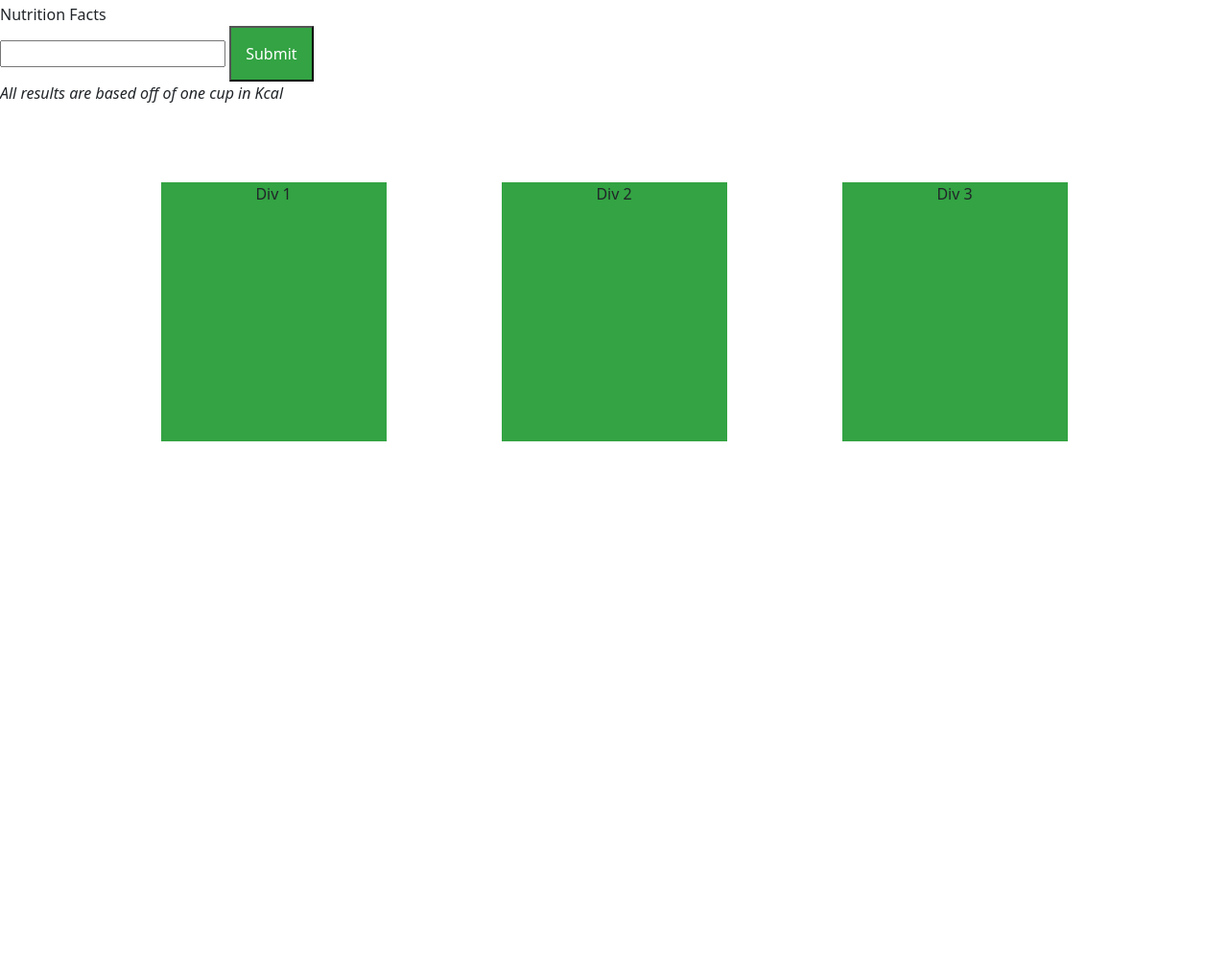
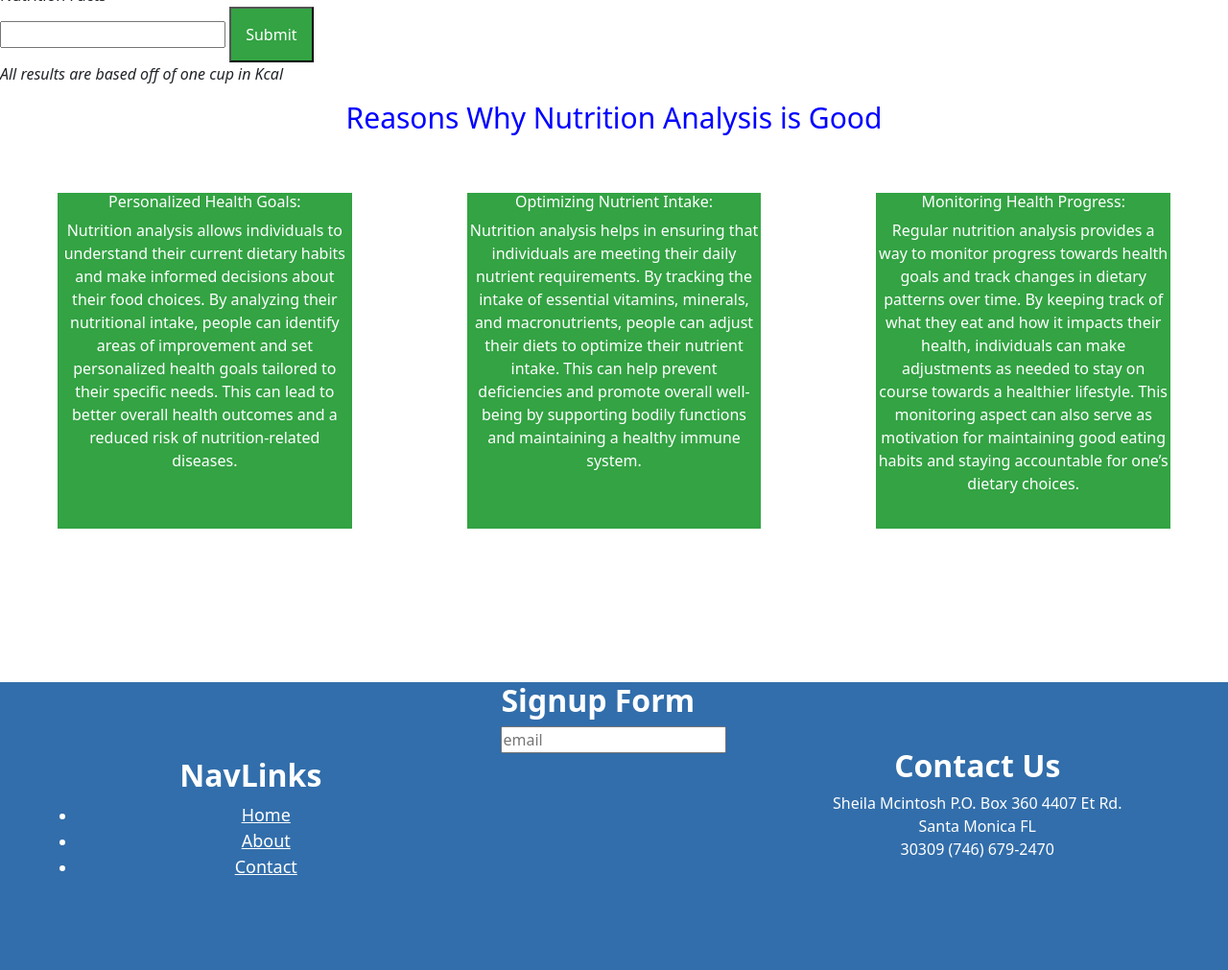
Before and after one commit to BeneathaH/Analyze-It, a plain HTML site: page index.html in a window 1280 px wide. Shown: the part 413-1424 px from the top of the page at 96% size. Before the commit the page ends 938 px from the top, so only its background shows below. Drawn offline with nearby package versions, Linux system fonts and the light colour scheme.

Commit message:
to be continued

```diff
--- a/index.html
+++ b/index.html
@@ -4,6 +4,7 @@
     <meta charset="UTF-8">
     <meta name="viewport" content="width=, initial-scale=1.0">
     <title>Analyze It</title>
+
     <link
     href="https://cdn.jsdelivr.net/npm/bootstrap@5.3.3/dist/css/bootstrap.min.css"
     rel="stylesheet"
@@ -16,11 +17,7 @@
     <div class="title">
         <h1>Analyze-It</h1>
     </div>
-    <a href=""></a>
-
-
-
-
+    <!-- This is the area for the responsive Navbar with hamburger menu and blurred side bar effect  -->
     <nav>
         <ul class="sidebar">
             <li onclick=hideSidebar()><a href="#"><svg xmlns="http://www.w3.org/2000/svg" height="24" viewBox="0 -960 960 960" width="24"><path d="m256-200-56-56 224-224-224-224 56-56 224 224 224-224 56 56-224 224 224 224-56 56-224-224-224 224Z"/></svg></a></li>
@@ -42,6 +39,7 @@
             <li class="menu-button" onclick=showSidebar()><a href="#"><svg xmlns="http://www.w3.org/2000/svg" height="55" viewBox="0 -960 960 960" width="26"><path d="M120-240v-80h720v80H120Zm0-200v-80h720v80H120Zm0-200v-80h720v80H120Z"/></svg></a></li>
         </ul>
     </nav>
+    <!-- This is the Javascript function for the side Nav side bar -->
     <script>
         function showSidebar(){
             const sidebar = document.querySelector('.sidebar')
@@ -52,7 +50,7 @@
             sidebar.style.display = 'none'
         }
     </script>
-
+    <!-- The is the area for the carousel function using bootstrap-->
     <div id="analyze-carousel" class="carousel slide">
         <div class="carousel-indicators">
             <button type="button" data-bs-target="#analyze-carousel" data-bs-slide-to="0" class="active" aria-current="true" aria-label="Slide 1"></button>
@@ -93,12 +91,12 @@
           <span class="visually-hidden">Next</span>
         </button>
       </div>
-
+      <!-- This is my food intake section. If you add a food item it will give you calories, protein, carbohydrates and macro-nutrients -->
     <div class="Intake">
         <div>Food Breakdown</div>
         <div>Nutrition Facts</div>
     </div>
-
+    <!-- This is my javascript code for the intake section -->
     <form action="">
         <input type="text" id="ingrInput">
         <button id="ingrBtn">Submit</button>
@@ -106,16 +104,40 @@
     <div id="ingrResults">
         <p><em>All results are based off of one cup in Kcal</em></p>
     </div>
+    <!-- These three divs explain the importance of Analyzing your food intake -->
+    <h1>Reasons Why Nutrition Analysis is Good</h1>
+    <div id="container">
+        <div> <h6>Personalized Health Goals:</h6> Nutrition analysis allows individuals to understand their current dietary habits and make informed decisions about their food choices. By analyzing their nutritional intake, people can identify areas of improvement and set personalized health goals tailored to their specific needs. This can lead to better overall health outcomes and a reduced risk of nutrition-related diseases.</div>
+        <div> <h6>Optimizing Nutrient Intake:</h6> Nutrition analysis helps in ensuring that individuals are meeting their daily nutrient requirements. By tracking the intake of essential vitamins, minerals, and macronutrients, people can adjust their diets to optimize their nutrient intake. This can help prevent deficiencies and promote overall well-being by supporting bodily functions and maintaining a healthy immune system.</div>
+        <div> <h6> Monitoring Health Progress:</h6> Regular nutrition analysis provides a way to monitor progress towards health goals and track changes in dietary patterns over time. By keeping track of what they eat and how it impacts their health, individuals can make adjustments as needed to stay on course towards a healthier lifestyle. This monitoring aspect can also serve as motivation for maintaining good eating habits and staying accountable for one’s dietary choices.</div>
+    </div>
 
-    <div id="container">
-        <div>Div 1</div>
-        <div>Div 2</div>
-        <div>Div 3</div>
+<!-- This is my footer section -->
+
+    <div class="footer">
+        <div class="nav-links">
+        <h2>NavLinks</h2>
+        <ul>
+            <li><a href="#">Home</a></li>
+            <li><a href="#">About</a></li>
+            <li><a href="#">Contact</a></li>
+        </ul>
+
+        </div>
+        <div class="Newsletter Signup">
+             <h2>Signup Form</h2>
+             <input type="text" id="Submit" placeholder="email">
+        </div>
+        <div class="contactus">
+            <h2>Contact Us</h2>
+        <address>Sheila Mcintosh
+            P.O. Box 360 4407 Et Rd.<br>
+            Santa Monica FL <br>30309
+            (746) 679-2470</address>
+        </div>
     </div>
 
 
-
-    <div class="footer"></div>
 
     <script src="./main.js"></script>
 
--- a/styles.css
+++ b/styles.css
@@ -114,9 +114,74 @@
 
  }
  #container div{
-    height: 270px;
-    width: 235px;
+    height: 350px;
+    width: 360px;
     background: rgb(51, 163, 67) ;
     margin: 60px;
     text-align: center;
+    color: white;
+    font-size: medium;
+
+    }
+ h1{
+   font-size: 30px;
+    color: blue;
+    display: flex;
+    justify-content: center;
+    align-items: center;
+    margin: 0;
+    padding: 0;
  }
+ h2 {
+   font-weight: bold;
+ }
+ * {
+    margin: 0;
+    padding: 0;
+ }
+ .footer{
+   width: 100%;
+   background-color: rgb(50, 110, 171);
+   color: white;
+   height: 300px;
+   display: flex;
+   margin-top: 100px;
+   }
+   .nav-links{
+      width: 33.33%;
+      text-align: center;
+      margin: auto;
+      text-decoration: none;
+   }
+
+   .NewsletterSignup {
+      width: 33.33%;
+      text-align: center;
+      margin: auto;
+   }
+   .contactus {
+      width: 33.33%;
+      text-align: center;
+      margin: auto;
+   }
+   .NewsletterSignup h2 {
+      margin-top: -55px;
+   }
+
+    .NewsletterSignup input{
+      margin-top: 10px;
+      border: 2px solid white;
+      border-radius: 20px;
+      padding: 5px;
+   }
+   .contactus h2{
+      margin-top: -30px;
+   }
+   address{
+      margin-top: 5px;
+   }
+   ul li a{
+      font-size: 18px;
+      color: white;
+
+   }
```
Also changed, not shown: pexels-janetrangdoan-1092730.jpg (added), 1 other file.
